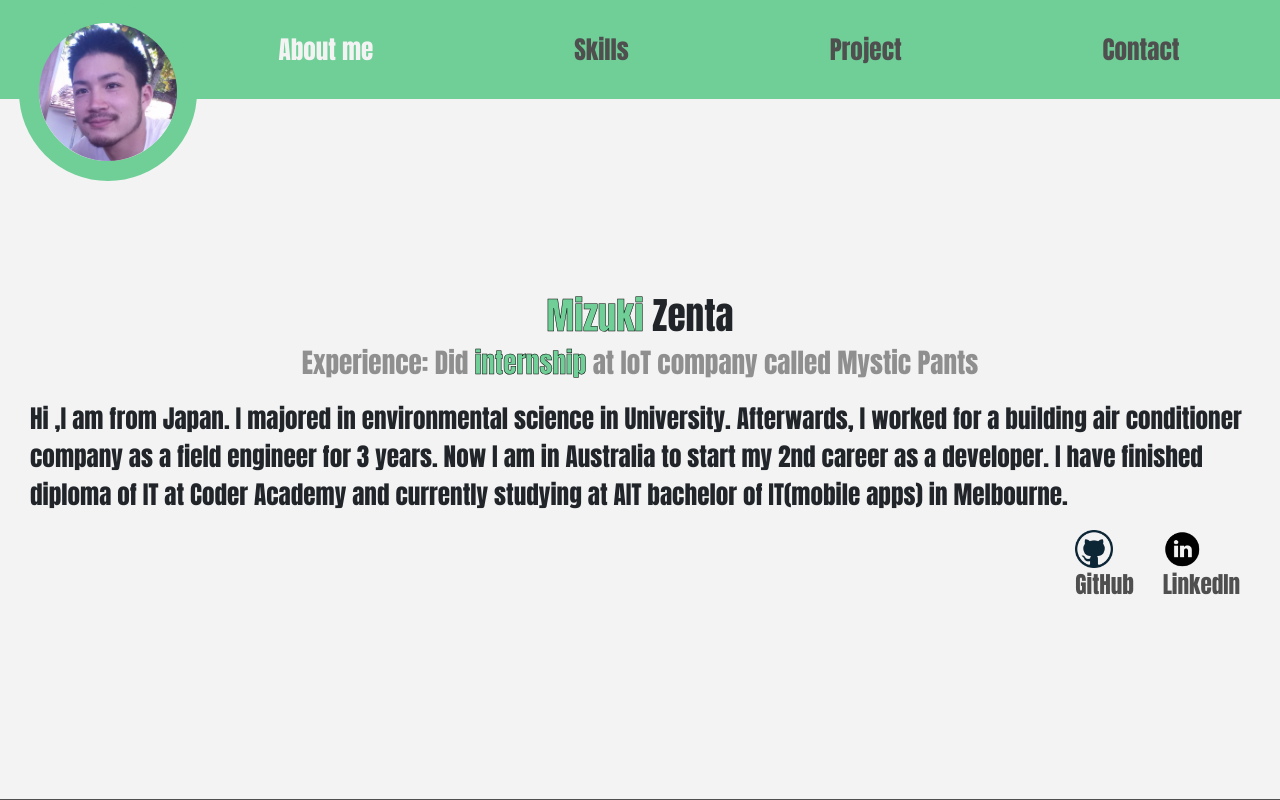
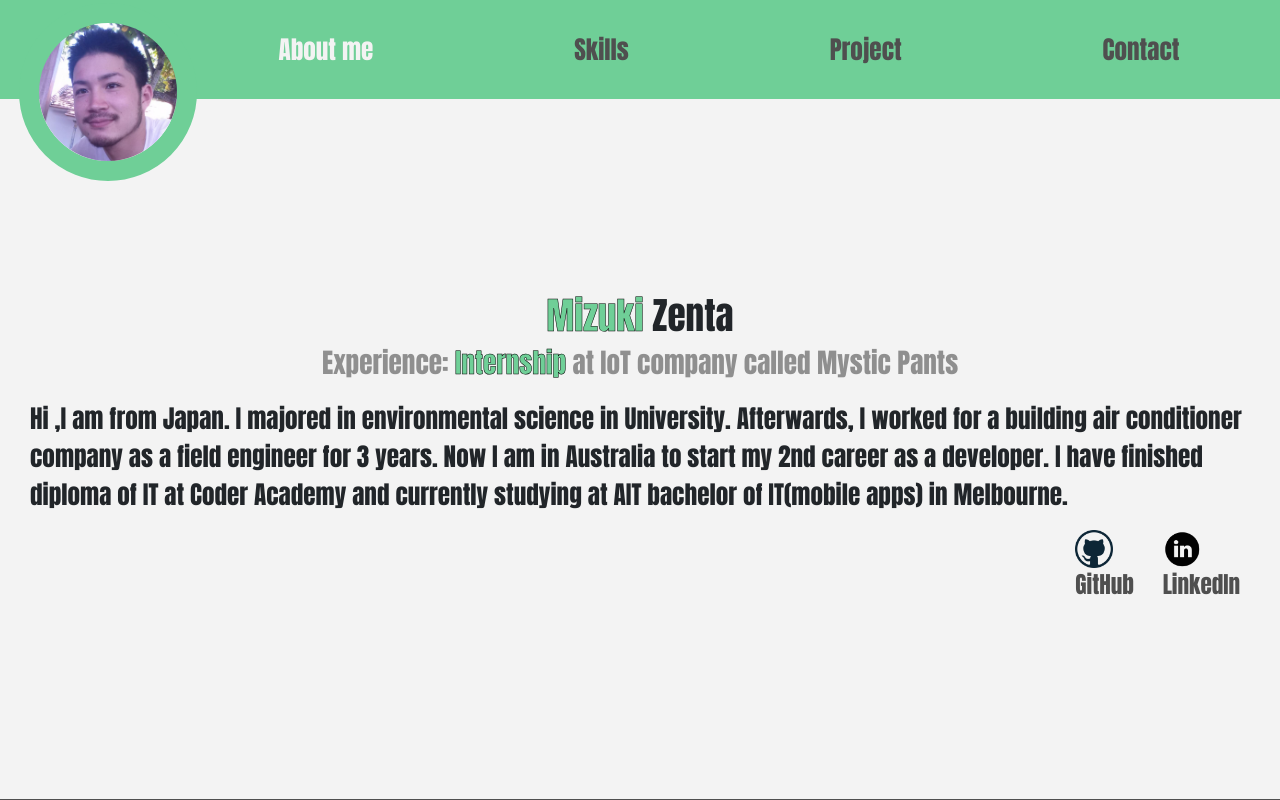
Before and after one commit to MizukiZ/New-Portfolio, a React (Create React App) app: page / in a window 1280 px wide. Shown: the top 800 px of the page. Built offline with nearby package versions, Linux system fonts and the light colour scheme.

Commit message:
add hover ef

```diff
--- a/src/App.css
+++ b/src/App.css
@@ -237,4 +237,9 @@
     position: relative;
     border: 1px solid #f2994a;
   }
+
+  .project-item:hover {
+    opacity: 0.8;
+    transition: 0.7s;
+  }
 }
--- a/src/App.js
+++ b/src/App.js
@@ -83,15 +83,15 @@ class App extends Component {
     })
 
     // add event for window to detect scroll
-    // window.addEventListener(
-    //   "scroll",
-    //   e => {
-    //     // get scroll amount
-    //     const yPosition = window.pageYOffset
-    //     this.setState({ position: Math.ceil(yPosition) })
-    //   },
-    //   true
-    // )
+    window.addEventListener(
+      "scroll",
+      e => {
+        // get scroll amount
+        const yPosition = window.pageYOffset
+        this.setState({ position: Math.ceil(yPosition) })
+      },
+      true
+    )
 
     // add event for window to detect size change(screen height)
     window.addEventListener(
--- a/src/components/AboutMe.js
+++ b/src/components/AboutMe.js
@@ -13,8 +13,7 @@ function AboutMe({ position, screenHeight, headerOffSet }) {
         </div>
 
         <div className="sub-title mb-3">
-          Experience: Did <span>internship</span> at IoT company called Mystic
-          Pants
+          Experience: <span>Internship</span> at IoT company called Mystic Pants
         </div>
 
         <div className="about-main mb-3">
```
